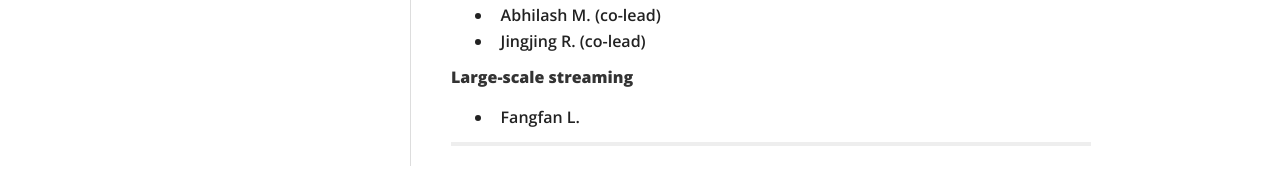
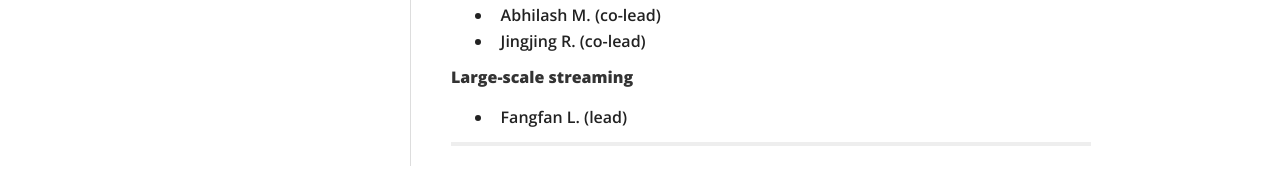
Before and after one commit to heathermiller/wwwcs7680, a Jekyll site: the page built from _posts/2016-09-30-final-article-assignments.md, in a window 1280 px wide. Shown: the part 738-907 px from the top of the page. Built offline with Jekyll 4.4.1, drawn with Linux system fonts in a browser that asks for light colours; nearby versions of some CDN libraries.

Commit message:
Adding lead

```diff
--- a/_posts/2016-09-30-final-article-assignments.md
+++ b/_posts/2016-09-30-final-article-assignments.md
@@ -40,4 +40,4 @@ title: Final Article Assignments
 
 **Large-scale streaming**
 
-- Fangfan L.
+- Fangfan L. (lead)
```
